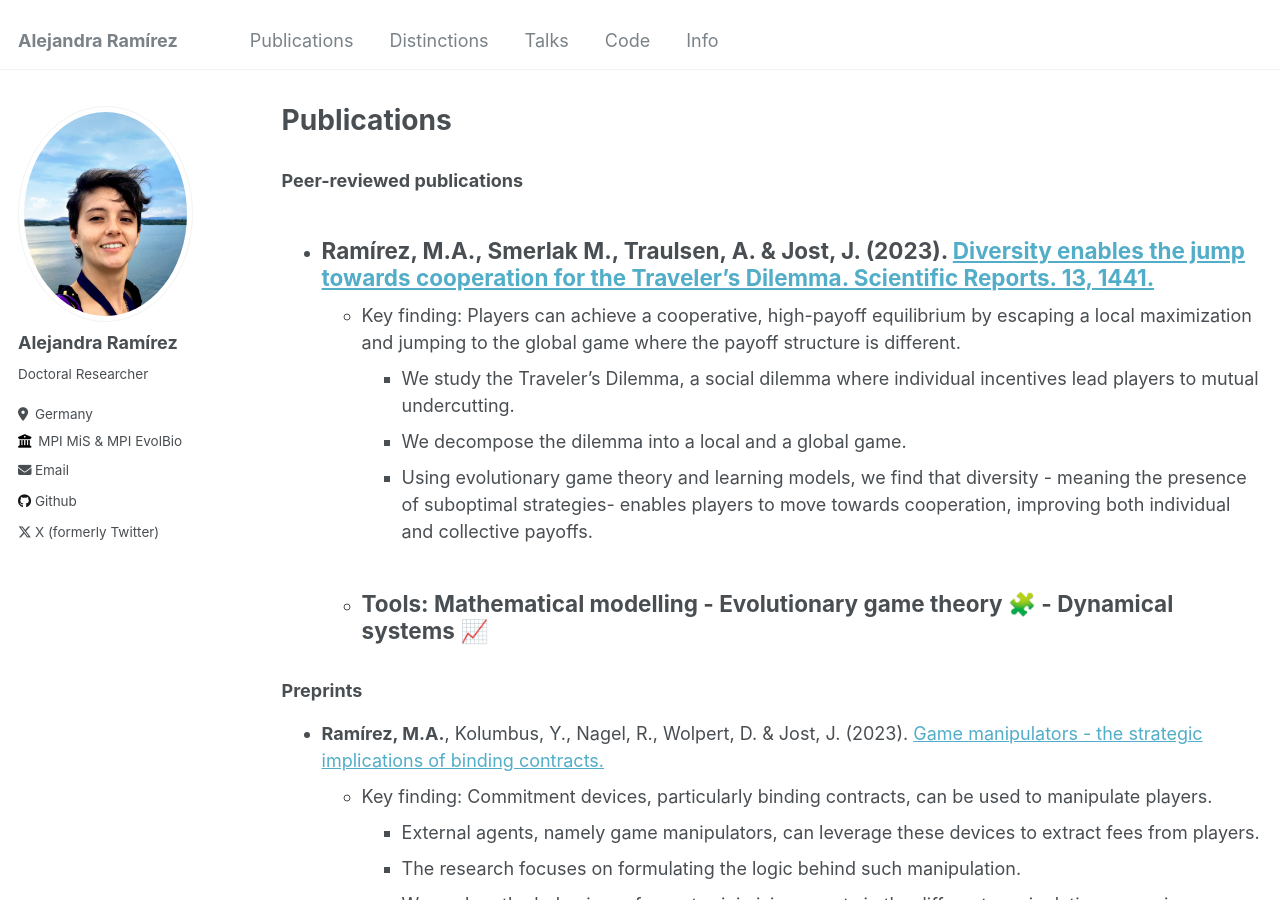
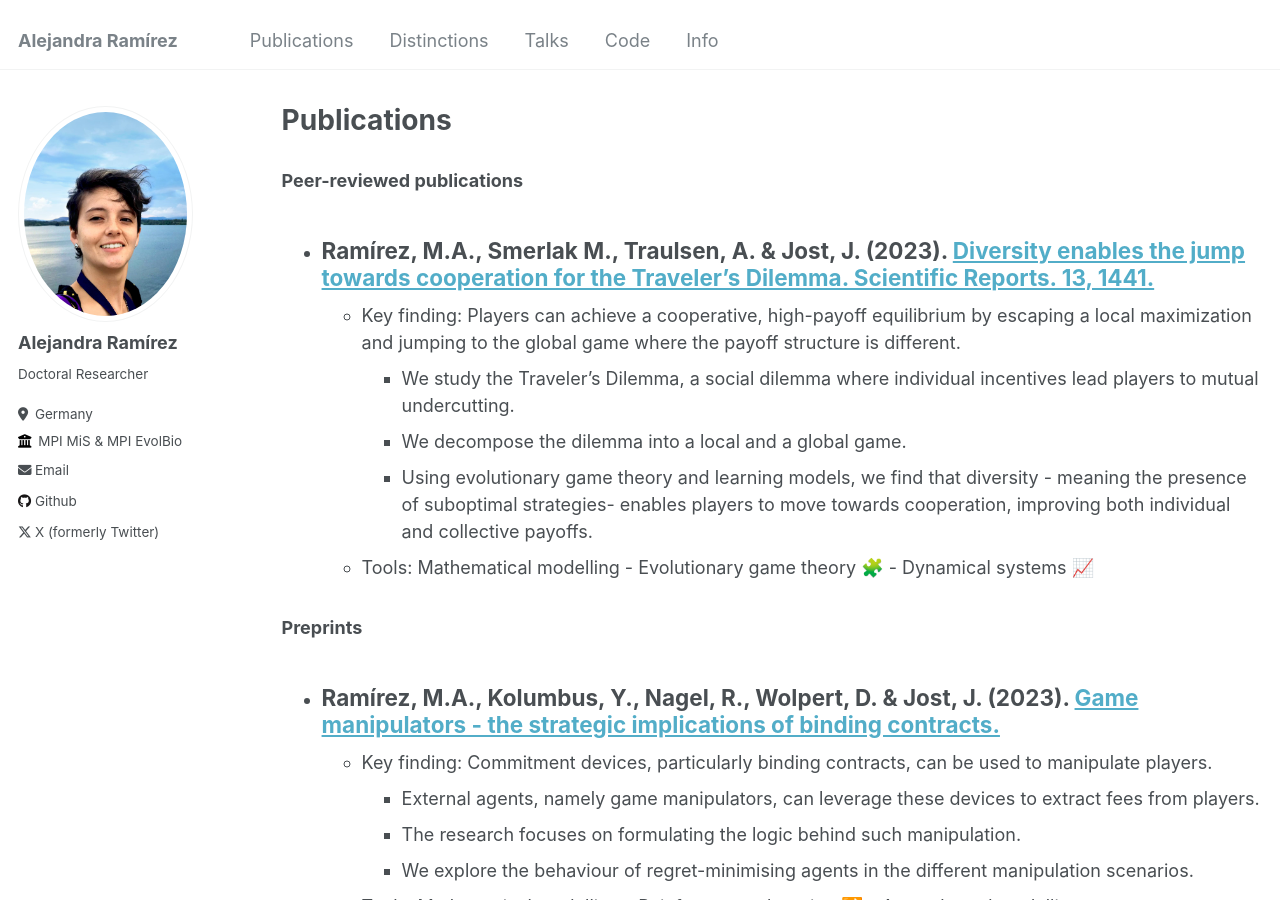
Before and after one commit to MA-Ramirez/ma-ramirez.github.io, a Jekyll site: the page built from _pages/publications.md, in a window 1280 px wide and 900 px high. Built offline with Jekyll 4.4.1, drawn with Linux system fonts in a browser that asks for light colours.

Commit message:
Fix minor format bug

```diff
--- a/_pages/publications.md
+++ b/_pages/publications.md
@@ -9,17 +9,16 @@ author_profile: true
 
 ### Peer-reviewed publications
 
-* **Ramírez, M.A.**, Smerlak M., Traulsen, A. & Jost, J. (2023). [Diversity enables the jump towards cooperation for the Traveler’s Dilemma. Scientific Reports. 13, 1441.](https://www.nature.com/articles/s41598-023-28600-5)
----
+* ## **Ramírez, M.A.**, Smerlak M., Traulsen, A. & Jost, J. (2023). [Diversity enables the jump towards cooperation for the Traveler’s Dilemma. Scientific Reports. 13, 1441.](https://www.nature.com/articles/s41598-023-28600-5)
+
   * Key finding: Players can achieve a cooperative, high-payoff equilibrium by escaping a local maximization and jumping to the global game where the payoff structure is different.
     * We study the Traveler's Dilemma, a social dilemma where individual incentives lead players to mutual undercutting.
     * We decompose the dilemma into a local and a global game.
     * Using evolutionary game theory and learning models, we find that diversity - meaning the presence of suboptimal strategies- enables players to move towards cooperation, improving both individual and collective payoffs.
   * Tools: Mathematical modelling - Evolutionary game theory 🧩 - Dynamical systems 📈
----
 
 ### Preprints
-* **Ramírez, M.A.**, Kolumbus, Y., Nagel, R., Wolpert, D. & Jost, J. (2023). [Game manipulators - the strategic implications of binding contracts.](https://arxiv.org/abs/2311.10586)
+* ## **Ramírez, M.A.**, Kolumbus, Y., Nagel, R., Wolpert, D. & Jost, J. (2023). [Game manipulators - the strategic implications of binding contracts.](https://arxiv.org/abs/2311.10586)
     * Key finding: Commitment devices, particularly binding contracts, can be used to manipulate players.
       * External agents, namely game manipulators, can leverage these devices to extract fees from players.
       * The research focuses on formulating the logic behind such manipulation.
@@ -28,7 +27,7 @@ author_profile: true
 
 ### Other publications
 
-* **Ramírez, M.A.** (2020). [Cost calculation of an altruistic act for the plasmids-in-bacteria system through probabilistic simulations.](https://repositorio.uniandes.edu.co/entities/publication/d8c17b0d-7c58-402f-b3d3-7d1221b26531)
+* ## **Ramírez, M.A.** (2020). [Cost calculation of an altruistic act for the plasmids-in-bacteria system through probabilistic simulations.](https://repositorio.uniandes.edu.co/entities/publication/d8c17b0d-7c58-402f-b3d3-7d1221b26531)
   * Key finding: Practical method for measuring the cost of altruism in biological systems.
     * The research explores multilevel selection as a mechanism for establishing cooperation in bacterial plasmids.
     * The study derives an expression for the cost of altruism, finding that it depends on the degree of selfishness at the individual level.
```
